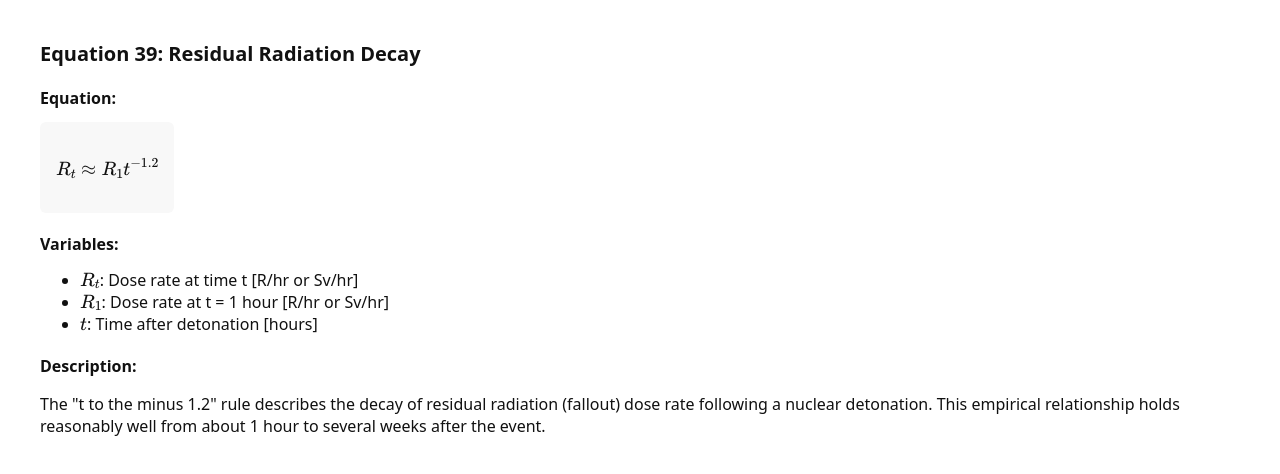
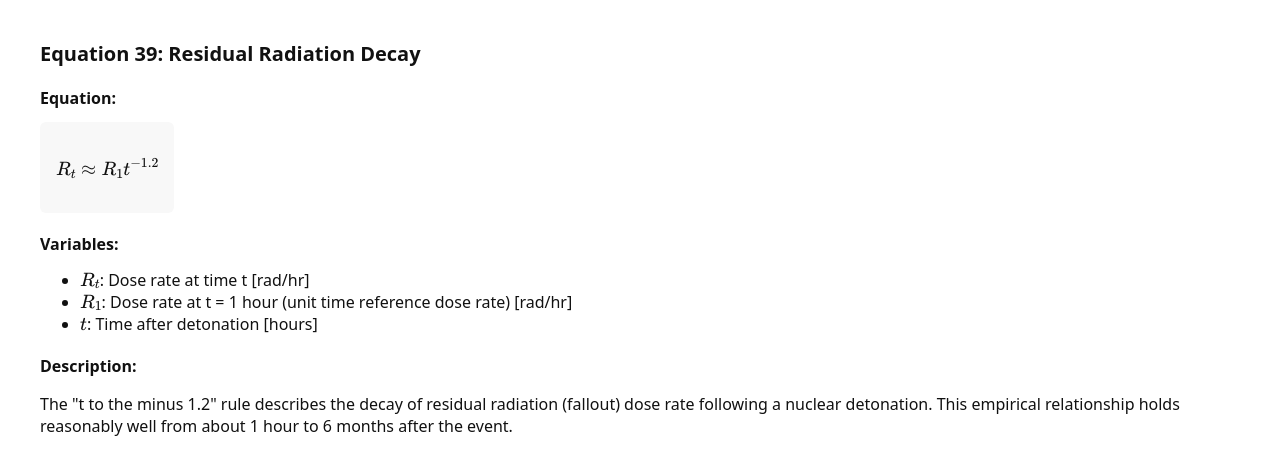
Before and after one commit to dpert1/iRDC450, a plain HTML site: page equations/eq39_residual_dose_rate.html in a window 1280 px wide. Drawn offline with nearby package versions, Linux system fonts and the light colour scheme.

Commit message:
Change dose rate units to rad/hr and update description
Updated dose rate units and extended time frame for decay description.

```diff
--- a/equations/eq39_residual_dose_rate.html
+++ b/equations/eq39_residual_dose_rate.html
@@ -22,11 +22,11 @@
   <div class="equation">\[R_t \approx R_1 t^{-1.2}\]</div>
   <h2>Variables:</h2>
   <ul>
-    <li>\(R_t\): Dose rate at time t [R/hr or Sv/hr]</li>
-    <li>\(R_1\): Dose rate at t = 1 hour [R/hr or Sv/hr]</li>
+    <li>\(R_t\): Dose rate at time t [rad/hr]</li>
+    <li>\(R_1\): Dose rate at t = 1 hour (unit time reference dose rate) [rad/hr]</li>
     <li>\(t\): Time after detonation [hours]</li>
   </ul>
   <h2>Description:</h2>
-  <p>The "t to the minus 1.2" rule describes the decay of residual radiation (fallout) dose rate following a nuclear detonation. This empirical relationship holds reasonably well from about 1 hour to several weeks after the event.</p>
+  <p>The "t to the minus 1.2" rule describes the decay of residual radiation (fallout) dose rate following a nuclear detonation. This empirical relationship holds reasonably well from about 1 hour to 6 months after the event.</p>
 </body>
 </html>
```
